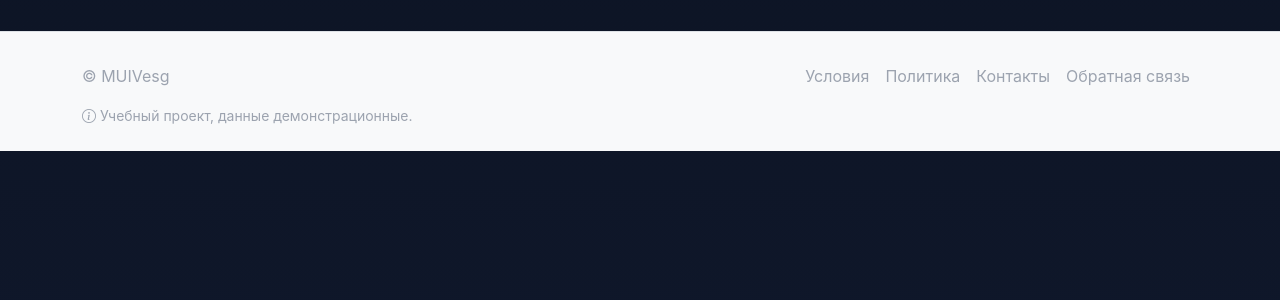
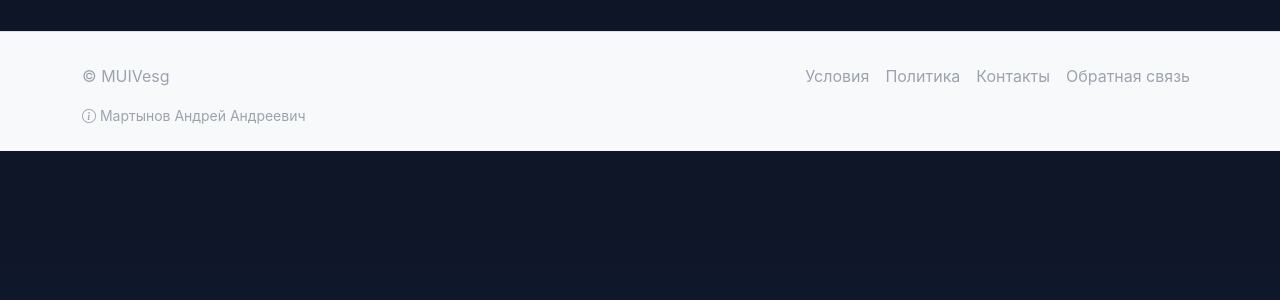
Before and after one commit to lesnoia/Ecobg_Project, a Flask app: page /auth/login in a window 1280 px wide; the page is wider, and only the part inside the window is pictured. Shown: the part 463-763 px from the top of that part. Run offline with Flask 3, Linux system fonts and the light colour scheme.

Commit message:
my name+

```diff
--- a/backend/app/templates/base.html
+++ b/backend/app/templates/base.html
@@ -84,7 +84,7 @@
     </ul>
   </div>
   <div class="container small text-muted mt-2">
-    <i class="bi bi-info-circle"></i> Учебный проект, данные демонстрационные.
+    <i class="bi bi-info-circle"></i> Мартынов Андрей Андреевич
   </div>
 </footer>
 
```
